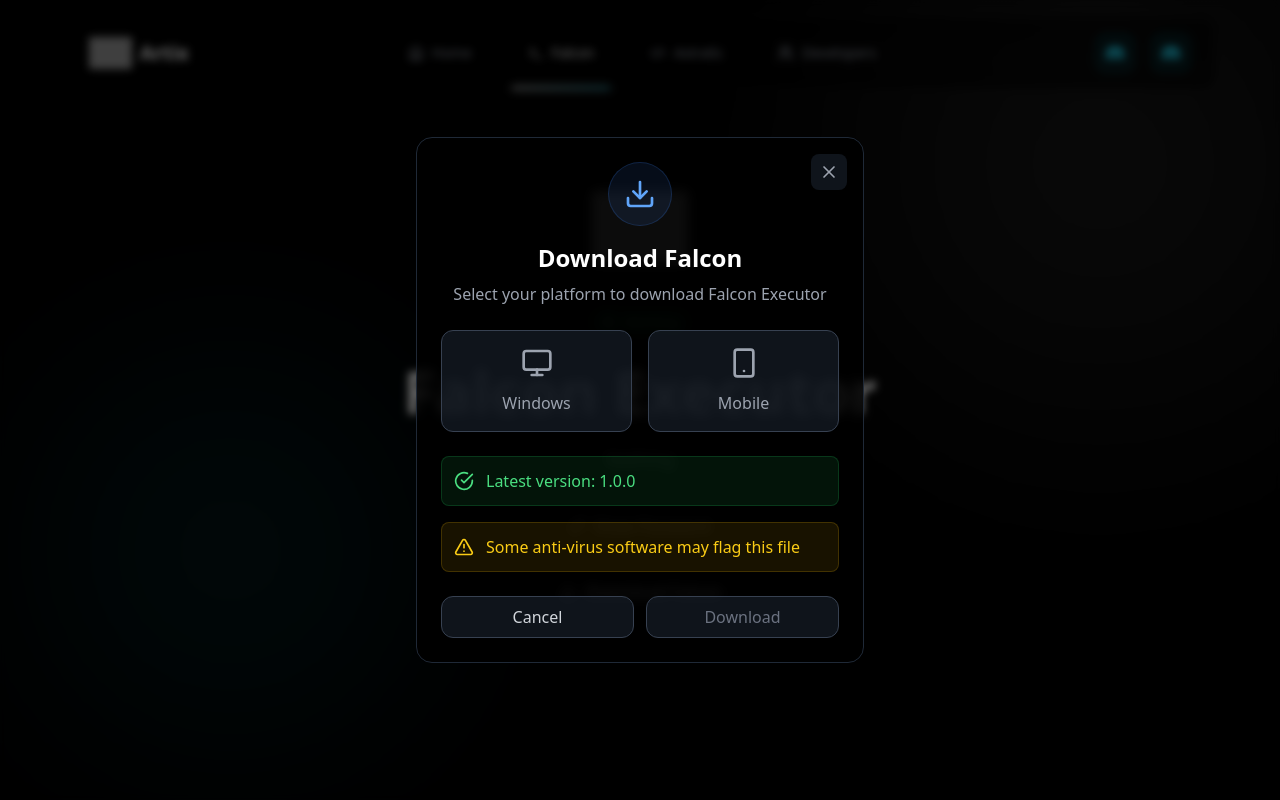
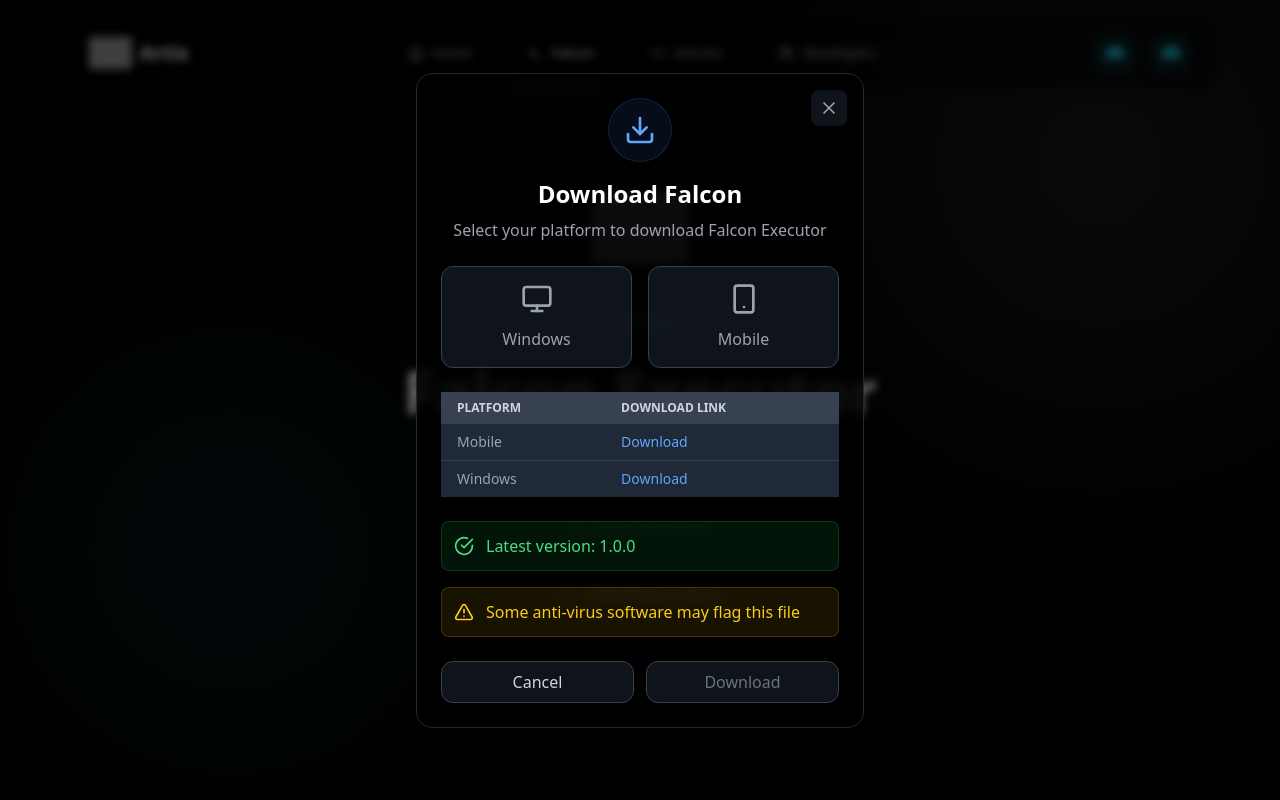
Before and after one commit to YellowGregs/Artix, a React (Vite) app: page /falcon in a window 1280 px wide. Both pictures are taken after a click on the button "Download Falcon". Shown: the top 800 px of the page. Built offline with nearby package versions, Linux system fonts and the light colour scheme; grey boxes are pictures that could not be loaded.

Commit message:
Update DownloadModal.tsx

```diff
--- a/src/components/DownloadModal.tsx
+++ b/src/components/DownloadModal.tsx
@@ -1,6 +1,11 @@
 import React, { useState } from 'react';
 import { motion, AnimatePresence } from 'framer-motion';
 import { X, Download, CheckCircle, AlertTriangle, Smartphone, Monitor } from 'lucide-react';
+
+const downloadLinks = {
+  mobile: "",
+  windows: "",
+};
 
 interface DownloadModalProps {
   isOpen: boolean;
@@ -86,6 +91,35 @@
               </motion.button>
             </div>
 
+            <div className="mb-6">
+              <table className="min-w-full text-sm text-left text-gray-400">
+                <thead className="text-xs uppercase bg-gray-700 text-gray-300">
+                  <tr>
+                    <th scope="col" className="px-4 py-2">Platform</th>
+                    <th scope="col" className="px-4 py-2">Download Link</th>
+                  </tr>
+                </thead>
+                <tbody>
+                  <tr className="bg-gray-800 border-b border-gray-700">
+                    <td className="px-4 py-2">Mobile</td>
+                    <td className="px-4 py-2">
+                      <a href={downloadLinks.mobile} target="_blank" rel="noopener noreferrer" className="text-blue-400 hover:underline">
+                        Download
+                      </a>
+                    </td>
+                  </tr>
+                  <tr className="bg-gray-800">
+                    <td className="px-4 py-2">Windows</td>
+                    <td className="px-4 py-2">
+                      <a href={downloadLinks.windows} target="_blank" rel="noopener noreferrer" className="text-blue-400 hover:underline">
+                        Download
+                      </a>
+                    </td>
+                  </tr>
+                </tbody>
+              </table>
+            </div>
+
             <div className="space-y-4 mb-6">
               <div className="flex items-center gap-3 p-3 rounded-lg bg-green-500/10 border border-green-500/20">
                 <CheckCircle className="w-5 h-5 text-green-400 flex-shrink-0" />
```
